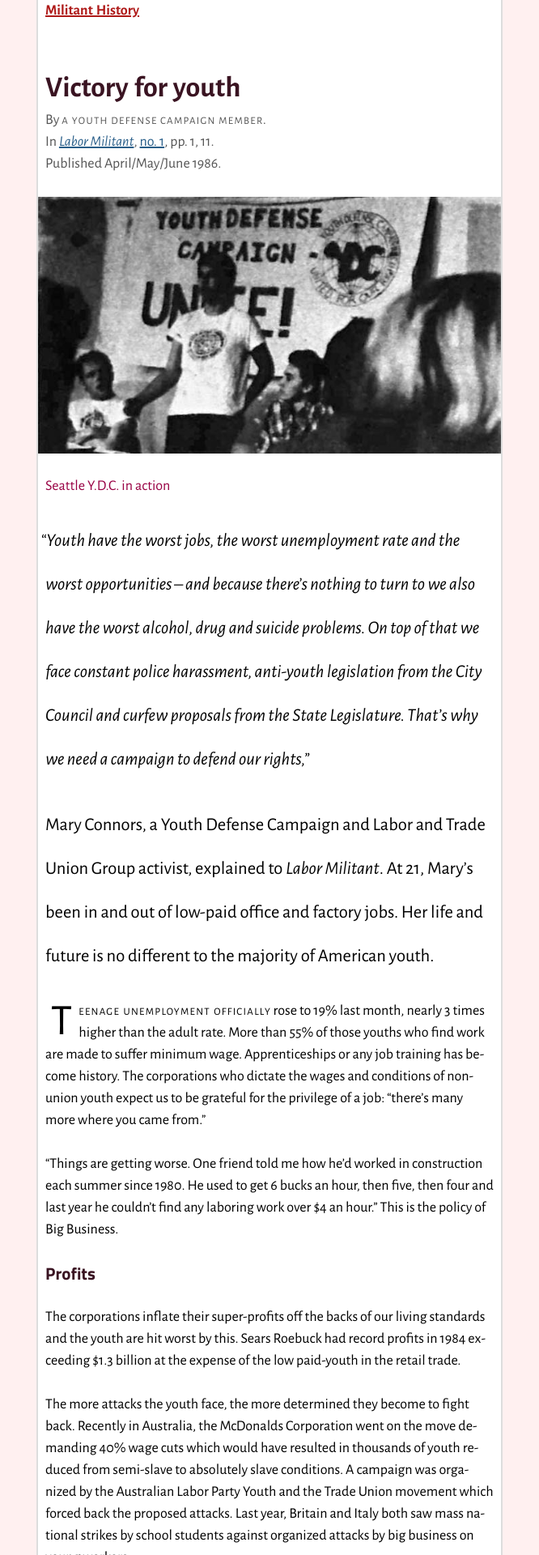
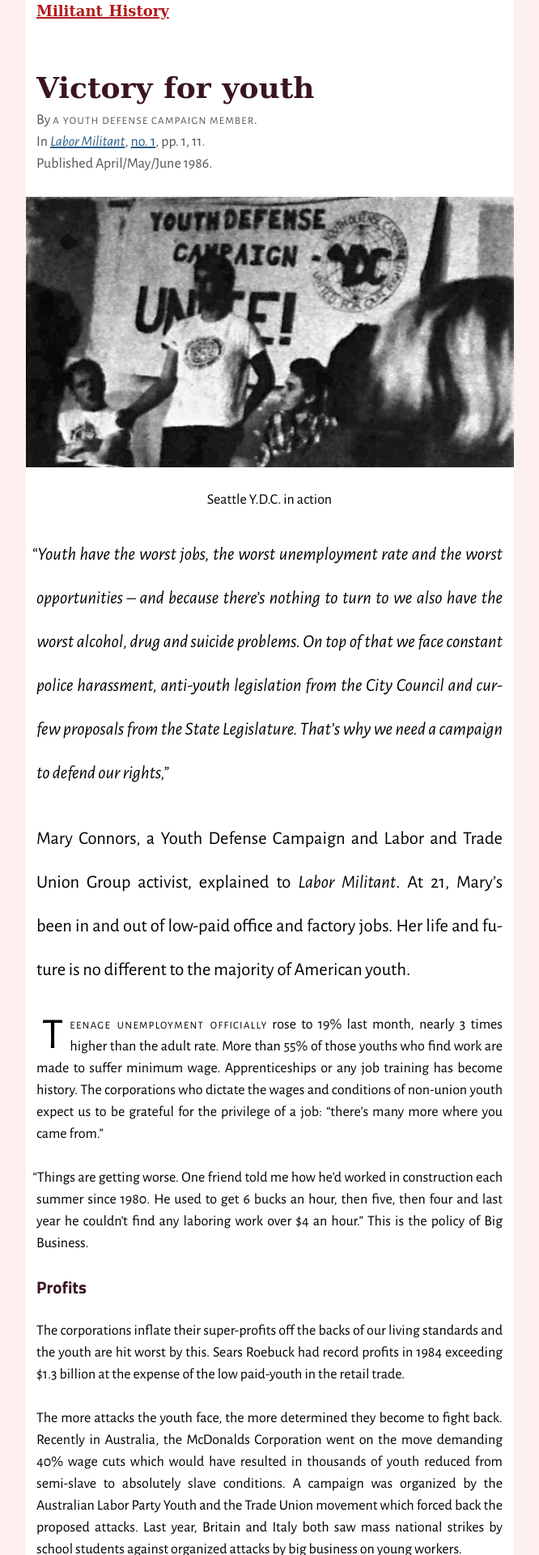
Before and after one commit to jackwillis/militanthistory, a Jekyll site: the page built from _lm_articles/01/victory-for-youth.md, in a window 1280 px wide. Shown: the top 1920 px of the page at 81% size, without its empty margins (307-973 px from the left). Built offline with Jekyll 4.4.1, drawn with Linux system fonts in a browser that asks for light colours.

Commit message:
More styles cool

```diff
--- a/_layouts/lm_issue.html
+++ b/_layouts/lm_issue.html
@@ -12,7 +12,7 @@ title: "Labor Militant - Issue !!page.slug!!"
 <article>
   <header>
     <h2>
-      <cite>Labor Militant</cite>&nbsp;&nbsp;&nbsp;&nbsp;Issue&nbsp;{{ page.slug }}
+      <cite>Labor Militant</cite> • Issue&nbsp;{{ page.slug }}
     </h2>
 
     {% if page.subtitle %}<p class="subtitle hanging-quote-left">“{{ page.subtitle }}”</p>{% endif %}
--- a/_lm_articles/01/victory-for-youth.md
+++ b/_lm_articles/01/victory-for-youth.md
@@ -30,6 +30,7 @@ Apprenticeships or any job training has become history.
 The corporations who dictate the wages and conditions of non-union youth
 expect us to be grateful for the privilege of a job: "there's many more where you came from."
 
+{:.hanging-quote-left}
 "Things are getting worse. One friend told me how he'd worked in construction each summer since 1980.
 He used to get 6 bucks an hour, then five, then four and last year he couldn't find any laboring work over $4 an hour."
 This is the policy of Big Business.
--- a/styles/main.css
+++ b/styles/main.css
@@ -12,38 +12,12 @@ body {
   margin: 0;
   max-width: 32em;
   background: #fff;
-  box-sizing: border-box;
+  font-variant-numeric: oldstyle-nums;
 }
 
-@media(min-width: 600px) {
-  body {
-/*    font-size: 22px;
-    line-height: 33px;
-    max-width: 40em;*/
-
-    border-width: 0 2px;
-    border-style: solid;
-    border-color: #ddd;
-  }
-
-  html {
-    background-color: #fff0f0;
-  }
+table {
+  font-variant-numeric: lining-nums;
 }
-
-@media(min-width: 1025px) {
-  body {
-    /*font-size: 125%;*/
-  }
-}
-
-figcaption, small, blockquote, .caption {
-  /*font-size: 15px;*/
-}
-
-/*blockquote {
-  font-size: 90%;
-}*/
 
 header, footer, main {
   margin: 3rem 0 1.5rem 0;
@@ -58,7 +32,7 @@ h1, h2, h3, h4, header p {
   line-height: 1.5rem;
 }
 
-h1, h2, h3, h4, .subtitle {
+h1, h2, .subtitle {
   word-spacing: 1pt;
 }
 
@@ -82,6 +56,10 @@ h1, article h2 {
   line-height: 3rem;
 }
 
+h1, article h2 {
+  font-family: Constantia, "Lucida Bright", Lucidabright, "Lucida Serif", Lucida, "DejaVu Serif", "Bitstream Vera Serif", "Liberation Serif", Georgia, serif;
+}
+
 .small-header h1 {
   margin: -3rem 0 0 0;
   font-size: 100%;
@@ -89,7 +67,7 @@ h1, article h2 {
   font-weight: 900;
 }
 
-h2, h3, h4, li {
+h2, h3, h4, ul, ol, li, p {
   margin: 1.5rem 0;
   line-height: 1.5rem;
 }
@@ -97,8 +75,6 @@ h2, h3, h4, li {
 p {
   hyphens: auto;
   hyphenate-limit-last: always;
-  margin: 1.5rem 0;
-  hanging-punctuation: first;
 }
 
 header p, footer p {
@@ -129,8 +105,7 @@ a:link {
   color: #295e89;
 }
 
-figcaption,
-small,
+strong,
 .author-info,
 .caption {
   color: #980043;
@@ -152,11 +127,11 @@ header p p {
   display: inline;
   list-style: none;
   padding: 0;
-  line-height: 0.6;
 }
 
 .tags li {
   display: inline-block;
+  margin: 0;
 }
 
 .tags li::after {
@@ -169,6 +144,9 @@ header p p {
 
 .lead {
   font-size: 125%;
+}
+
+.lead, blockquote.lead p {
   line-height: 3rem;
 }
 
@@ -176,6 +154,7 @@ blockquote.lead {
   margin: 0;
   font-style: italic;
 }
+
 
 a:visited {
   color: #000;
@@ -201,7 +180,6 @@ p abbr,
 
 .drop-cap {
   font-variant-caps: small-caps;
-  hanging-punctuation: unset;
 }
 
 body.small-caps-font-loaded p abbr,
@@ -246,8 +224,12 @@ figure {
 }
 
 figcaption {
-  padding: 0 0.5em;
-  margin: 0 0 0 auto;
+  padding: 0 2em;
+  margin: auto;
+}
+
+figcaption p {
+  text-align: center;
 }
 
 figure img {
@@ -333,3 +315,33 @@ figure .pure-table {
 .hanging-quote-left {
   text-indent: -0.25em;
 }
+
+@media(min-width: 600px) {
+  body {
+/*    font-size: 22px;
+    line-height: 33px;
+    max-width: 40em;*/
+
+/*    border-width: 0 2px;
+    border-style: solid;
+    border-color: #ddd;*/
+  }
+
+  html {
+    background-color: #fff0f0;
+  }
+}
+
+@media(min-width: 1025px) {
+  body {
+    padding: 0 0.75em;
+  }
+
+  figure {
+    margin: 1.5rem -0.75em;
+  }
+
+  p {
+    text-align: justify;
+  }
+}
```
